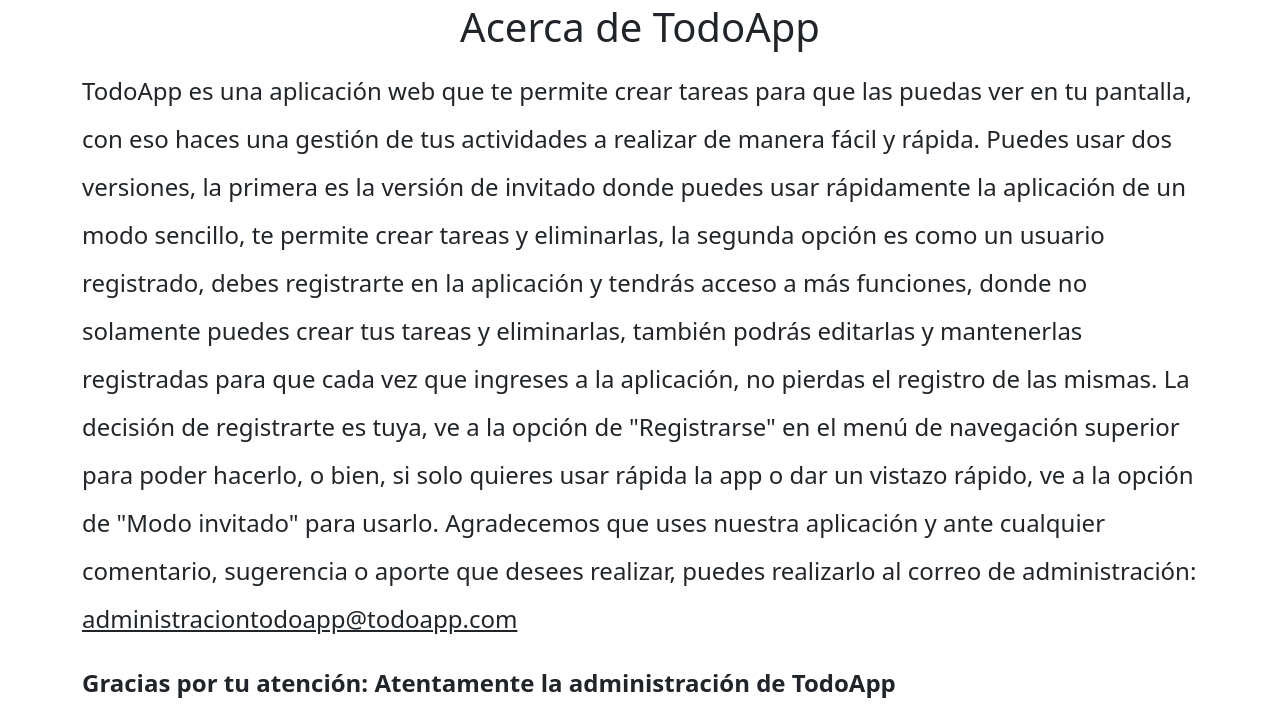
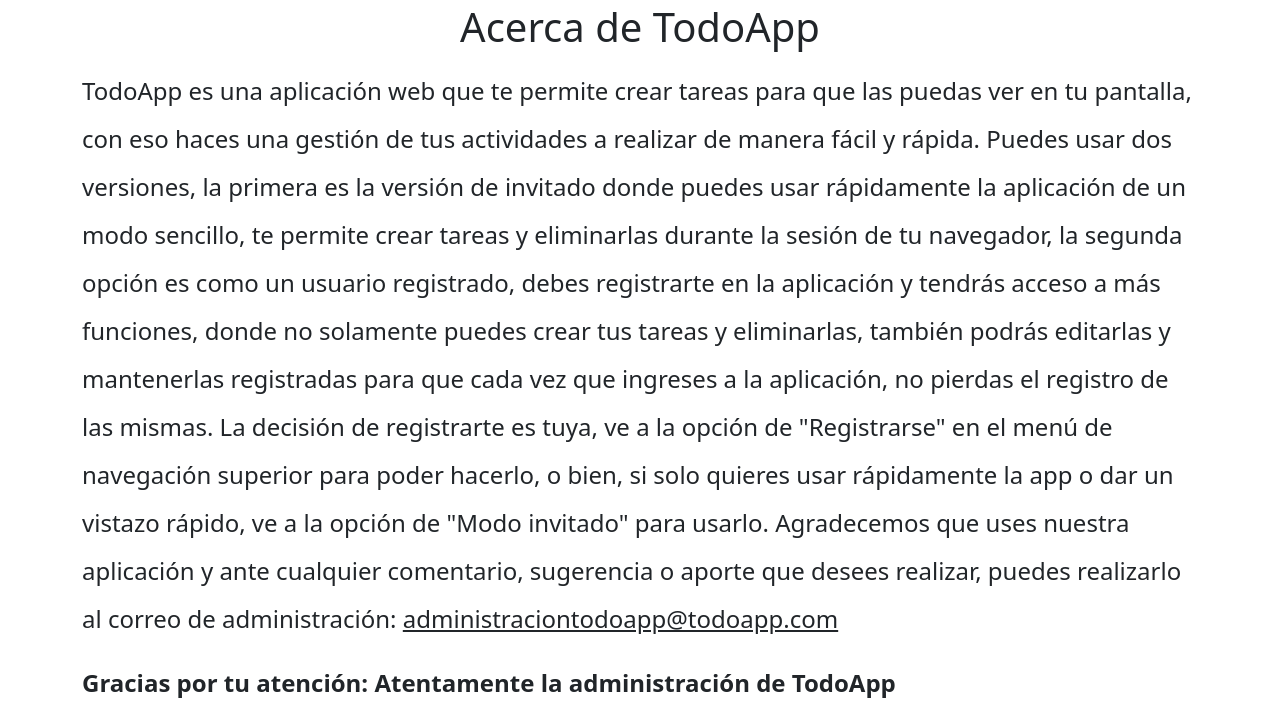
Before and after one commit to juansedev2/TodoApp, a PHP site: page /acerca/ in a window 1280 px wide. Shown: the part 117-840 px from the top of the page. Run offline with PHP 8.4, Linux system fonts and the light colour scheme.

Commit message:
Modifed the description of the about view

```diff
--- a/public/views/About.view.php
+++ b/public/views/About.view.php
@@ -18,10 +18,10 @@
             </div>
             <p class="fs-4 lh-lg">
                 TodoApp es una aplicación web que te permite crear tareas para que las puedas ver en tu pantalla, con eso haces una gestión de tus actividades a realizar de manera fácil y rápida.
-                Puedes usar dos versiones, la primera es la versión de invitado donde puedes usar rápidamente la aplicación de un modo sencillo, te permite crear tareas y eliminarlas, la segunda opción es
+                Puedes usar dos versiones, la primera es la versión de invitado donde puedes usar rápidamente la aplicación de un modo sencillo, te permite crear tareas y eliminarlas durante la sesión de tu navegador, la segunda opción es
                 como un usuario registrado, debes registrarte en la aplicación y tendrás acceso a más funciones, donde no solamente puedes crear tus tareas y eliminarlas, también podrás editarlas y mantenerlas
                 registradas para que cada vez que ingreses a la aplicación, no pierdas el registro de las mismas. La decisión de registrarte es tuya, ve a la opción de "Registrarse" en el menú de navegación superior para poder hacerlo, o bien, si solo
-                quieres usar rápida la app o dar un vistazo rápido, ve a la opción de "Modo invitado" para usarlo. Agradecemos que uses nuestra aplicación y ante cualquier comentario, sugerencia o aporte que desees realizar, puedes
+                quieres usar rápidamente la app o dar un vistazo rápido, ve a la opción de "Modo invitado" para usarlo. Agradecemos que uses nuestra aplicación y ante cualquier comentario, sugerencia o aporte que desees realizar, puedes
                 realizarlo al correo de administración: <u>administraciontodoapp@todoapp.com</u>
             </p>
             <p class="fs-4 lh-lg"><b>Gracias por tu atención: Atentamente la administración de TodoApp</b></p>
```
